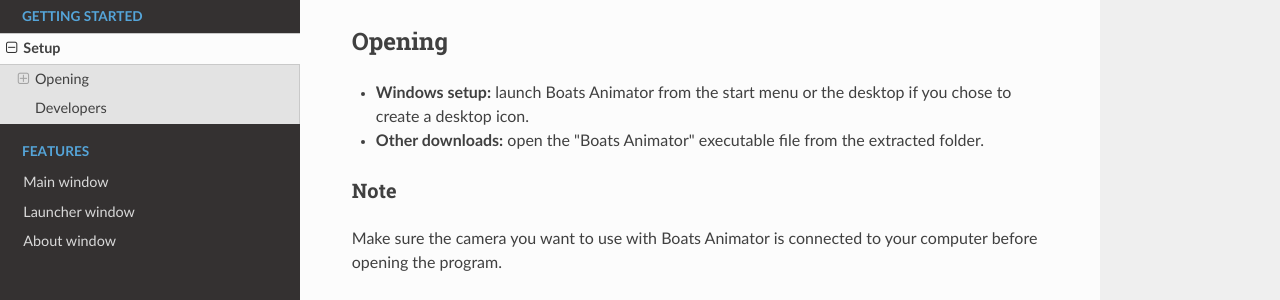
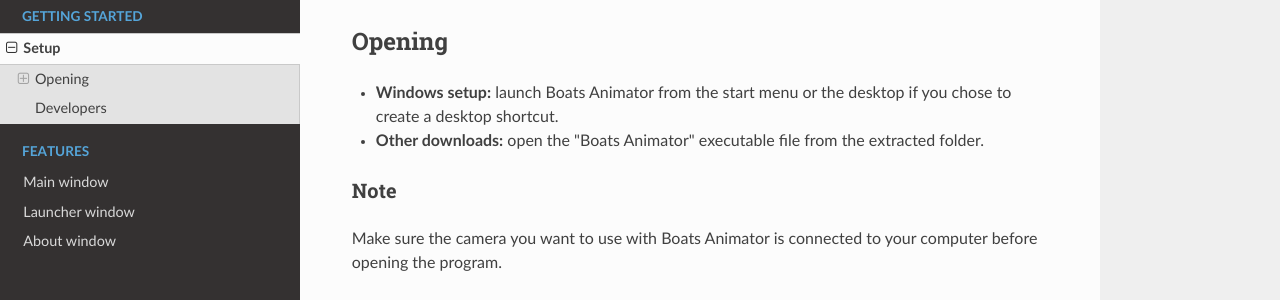
Before and after one commit to charlielee/boats-animator, an MkDocs documentation site: the page built from docs/getting-started/setup.md, in a window 1280 px wide. Shown: the part 279-579 px from the top of the page. Built offline with MkDocs 1.6.1, drawn with Linux system fonts in a browser that asks for light colours; nearby versions of some CDN libraries; old or Windows-style settings are respelled for this version of MkDocs.

Commit message:
Update setup.md

```diff
--- a/docs/getting-started/setup.md
+++ b/docs/getting-started/setup.md
@@ -5,7 +5,7 @@
     * **Other downloads:** extract the compressed ZIP folder.
 
 ## Opening
-* **Windows setup:** launch Boats Animator from the start menu or the desktop if you chose to create a desktop icon.
+* **Windows setup:** launch Boats Animator from the start menu or the desktop if you chose to create a desktop shortcut.
 * **Other downloads:** open the "Boats Animator" executable file from the extracted folder.
 
 ### Note
```
